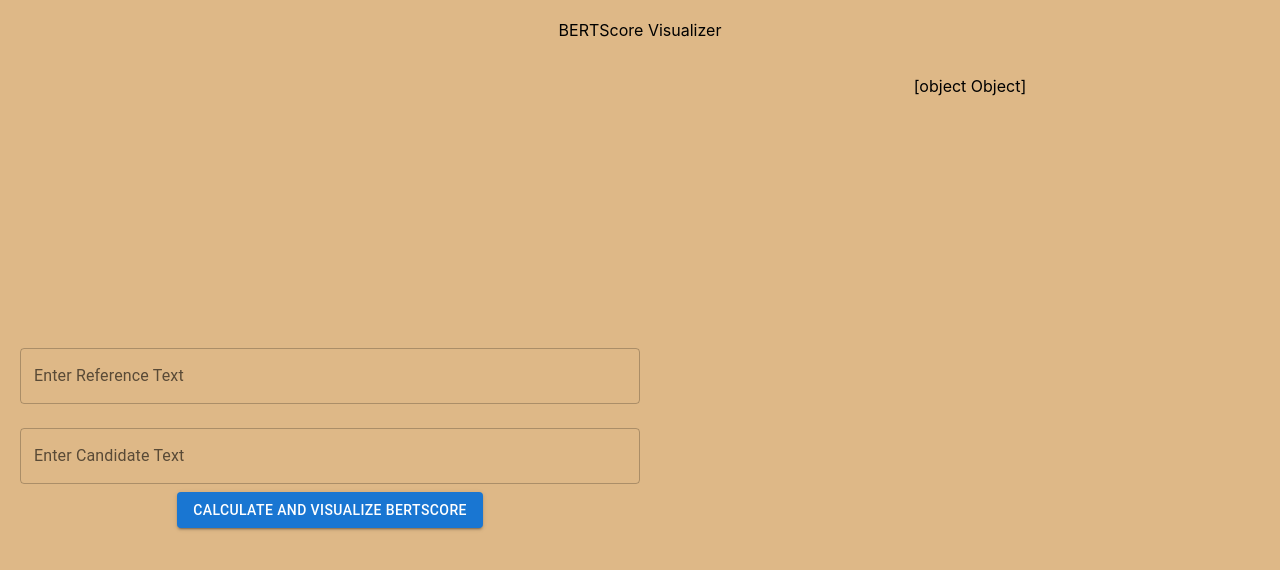
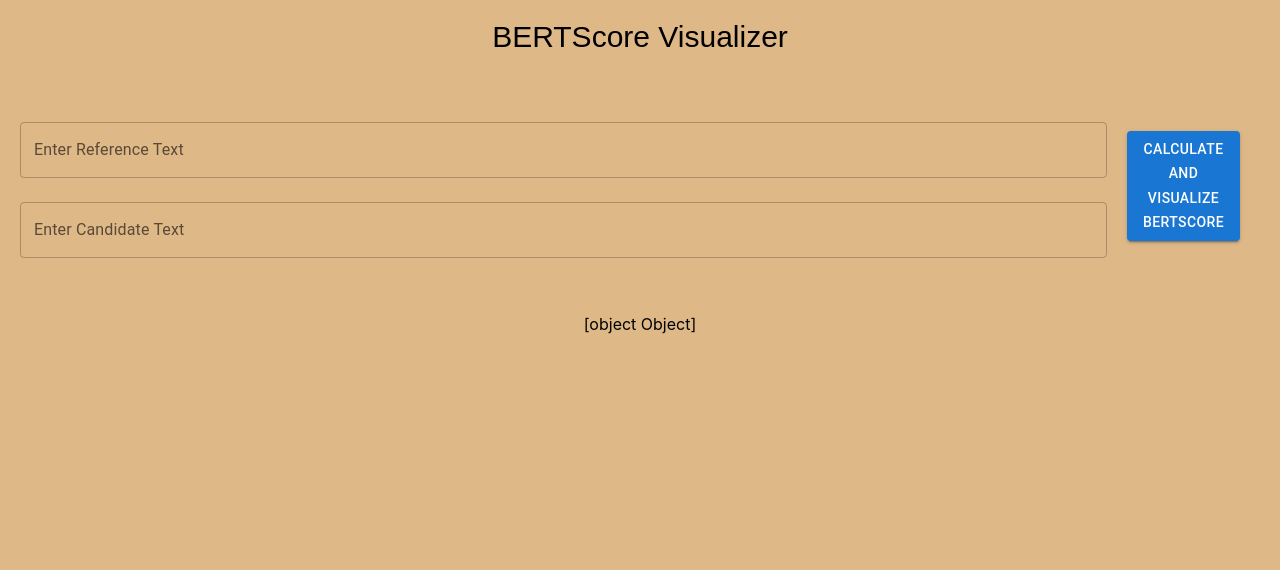
Before and after one commit to Sebiancoder/BERTScoreVisualizer, a React (Create React App) app in the folder frontend/: page / in a window 1280 px wide. Shown: the top 570 px of the page. Built offline with nearby package versions, Linux system fonts and the light colour scheme.

Commit message:
frontend design changes
frontend design changes

```diff
--- a/frontend/src/App.css
+++ b/frontend/src/App.css
@@ -12,29 +12,47 @@ html {
 
 .header {
   padding: 20px;
+  font-size: 30px;
+  font-family: Arial, Helvetica, sans-serif;
 }
 
 .main {
-  display: flex;
-  flex-direction: row;
-  flex: 1;
-}
-
-.leftpanel {
-  display: flex;
-  flex-direction: column;
-  align-items: center;
-  justify-content: center;
-  flex: 1;
-  padding: 20px;
-}
-
-.rightpanel {
   display: flex;
   flex-direction: column;
   flex: 1;
 }
 
+.toppanel {
+  display: flex;
+  flex-direction: row;
+  align-items: center;
+  justify-content: center;
+  flex: 0.05;
+  padding: 20px;
+}
+
+.entrypanel {
+  display: flex;
+  flex-direction: column;
+  align-items: center;
+  justify-content: center;
+  flex: 0.95;
+}
+
+.buttonpanel {
+  display: flex;
+  flex-direction: row;
+  justify-content: center;
+  flex: 0.05;
+  padding: 20px;
+}
+
+.bottompanel {
+  display: flex;
+  flex-direction: column;
+  flex: 0.95;
+}
+
 .sentence-entry {
   margin: 20px;
 }
--- a/frontend/src/App.js
+++ b/frontend/src/App.js
@@ -41,7 +41,8 @@ function App() {
     <div className="App">
       <header className="header">BERTScore Visualizer</header>
       <div className="main">
-        <div className="leftpanel">
+        <div className="toppanel">
+          <div className='entrypanel'>
             <TextField
               className="sentence-entry"
               id="outlined-basic"
@@ -62,9 +63,12 @@ function App() {
               value={candidateText}
               onChange={handleCandidateTextChange}
             />
+          </div>
+          <div className='buttonpanel'>
             <Button className="submit-button" variant="contained" color="primary" onClick={getBERTResults}>Calculate and Visualize BERTScore</Button>
           </div>
-        <div className="rightpanel">
+        </div>
+        <div className="bottompanel">
           <p>{String(bertScoreResults)}</p>
         </div>
       </div>
```
Lines whose indentation alone changed are shown as unchanged.
